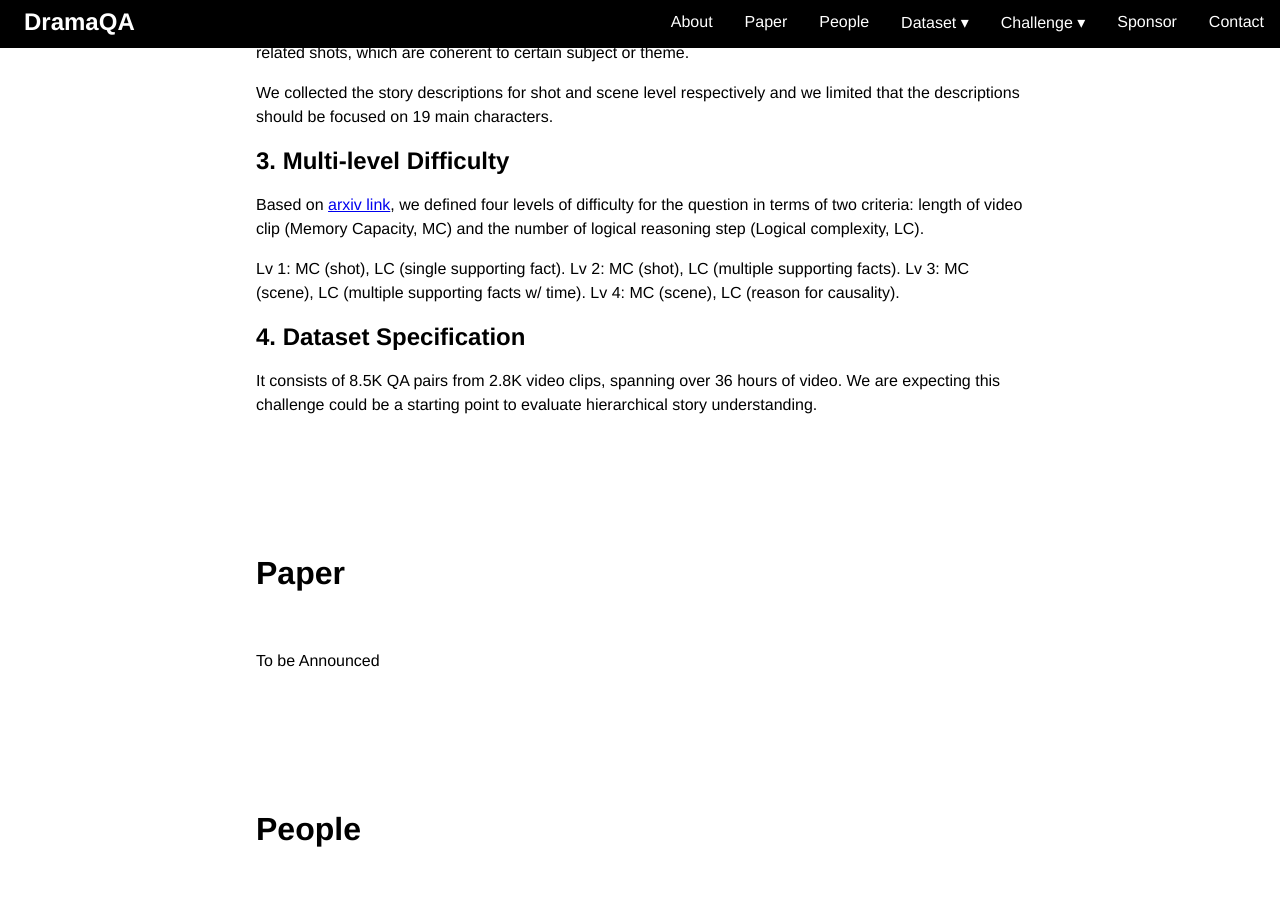
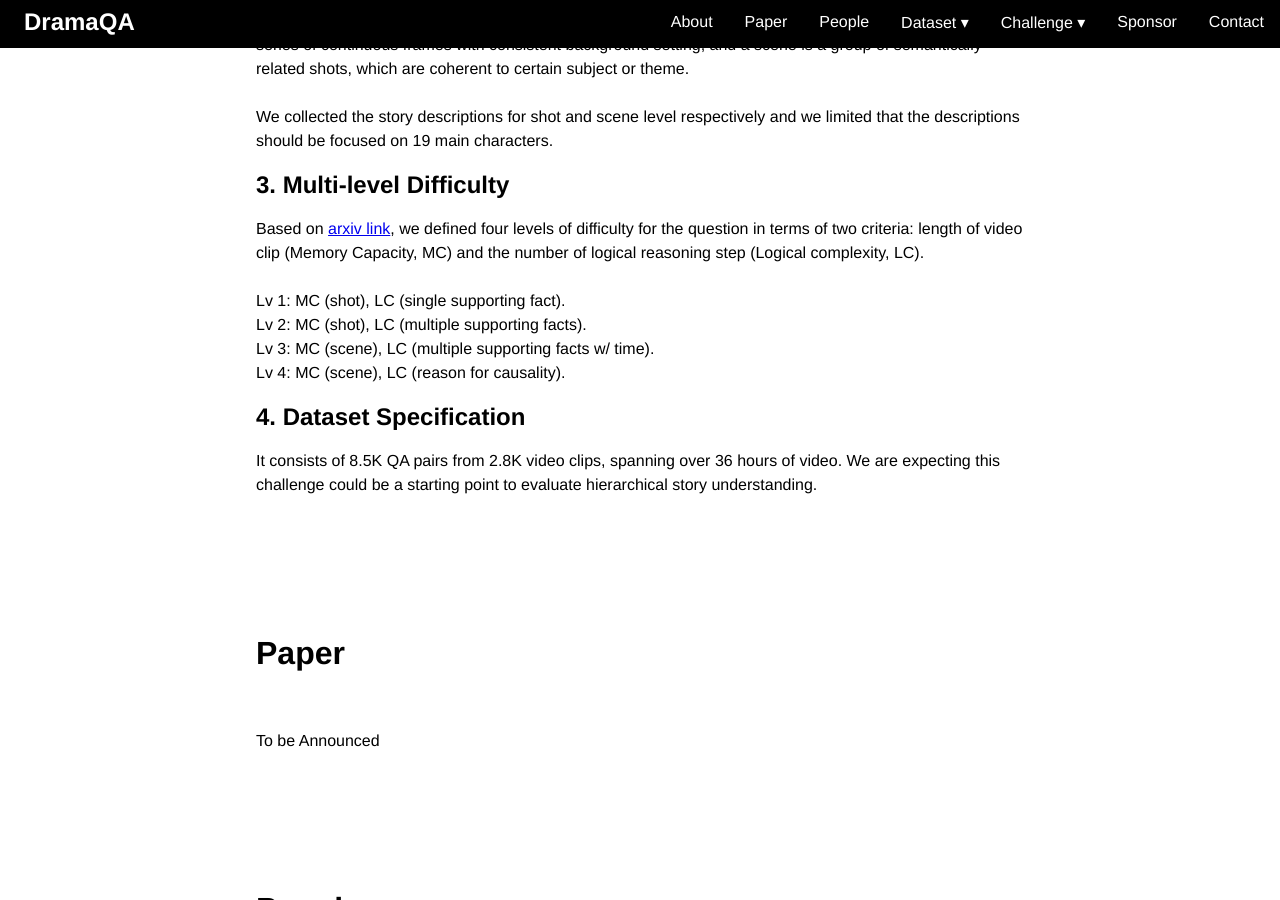
Before and after one commit to friendsqa/friendsqa.github.io, a Jekyll site: the page built from index.md, in a window 1280 px wide and 900 px high, scrolled down 1194 px. Built offline with Jekyll 4.4.1, drawn with Linux system fonts in a browser that asks for light colours.

Commit message:
change index page

```diff
--- a/index.md
+++ b/index.md
@@ -50,11 +50,11 @@ title: DramaQA
   <p class="content-item">
    Video Question and Answering (VideoQA) is an emerging benchmark task to measure the levels of machine intelligence for video understanding. While several previous studies have suggested datasets for the VideoQA task, they did not consider story-level understanding, resulting in a lack of
    variance in the degree of question difficulty and coherent story-centric description.
-  </p>
-  <p class="content-item">
+   <br />
+   <br />
    DramaQA is a large-scale video QA dataset based on a Korean popular TV show, “Ohhaeyoung Again.” This dataset contains four levels of QA on difficulty and multi-level character-centered story descriptions.
-  </p>
-  <p class="content-item">
+   <br />
+   <br />
    We are expecting this challenge could be a starting point to evaluate hierarchical story understanding.
   </p>
   <h2 class = "content-subtitle">
@@ -62,21 +62,24 @@ title: DramaQA
   </h2>
   <p class="content-item">
    We briefly introduce two terms commonly used in video domain: Shot and Scene. A shot is formed by a series of continuous frames with consistent background setting, and a scene is a group of semantically related shots, which are coherent to certain subject or theme.
-  </p>
-  <p class="content-item">
+   <br />
+   <br />
    We collected the story descriptions for shot and scene level respectively and we limited that the descriptions should be focused on 19 main characters.
   </p>
   <h2 class = "content-subtitle">
     3. Multi-level Difficulty
   </h2>
   <p class="content-item">
-    Based on <a id="arxiv_link" href="https://arxiv.org/abs/1904.00623">arxiv link</a>, we defined four levels of difficulty for the question in terms of two criteria: length of video clip (Memory Capacity, MC) and the number of logical reasoning step (Logical complexity, LC).
-  </p>
-  <p class="content-item">
-    Lv 1: MC (shot), LC (single supporting fact).
-    Lv 2: MC (shot), LC (multiple supporting facts).
-    Lv 3: MC (scene), LC (multiple supporting facts w/ time).
-    Lv 4: MC (scene), LC (reason for causality).
+   Based on <a id="arxiv_link" href="https://arxiv.org/abs/1904.00623">arxiv link</a>, we defined four levels of difficulty for the question in terms of two criteria: length of video clip (Memory Capacity, MC) and the number of logical reasoning step (Logical complexity, LC).
+   <br />
+   <br />
+   Lv 1: MC (shot), LC (single supporting fact).
+   <br />
+   Lv 2: MC (shot), LC (multiple supporting facts).
+   <br />
+   Lv 3: MC (scene), LC (multiple supporting facts w/ time).
+   <br />
+   Lv 4: MC (scene), LC (reason for causality).
   </p>
   <h2 class = "content-subtitle">
     4. Dataset Specification
```
